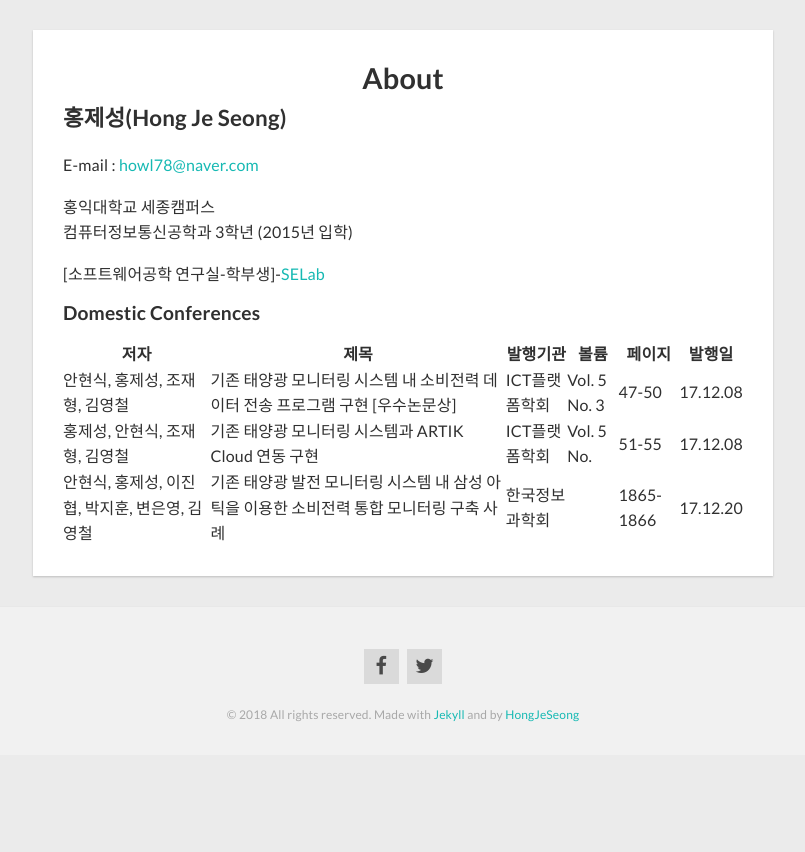
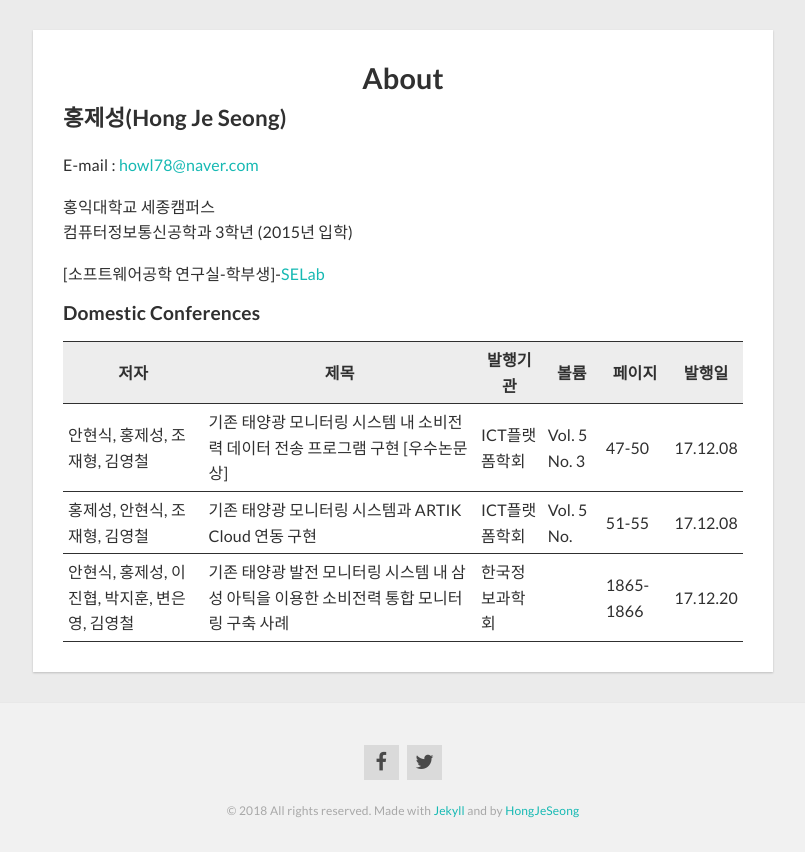
Before and after one commit to HongJeSeong/HongJeSeong.github.io, a Jekyll site: the page built from about/about.md, in a window 1280 px wide. Shown: the part 133-985 px from the top of the page, without its empty margins (237-1042 px from the left). Built offline with Jekyll 4.4.1, drawn with Linux system fonts in a browser that asks for light colours; nearby versions of some CDN libraries; before the commit the page ends 900 px from its top, so only the background shows below that.

Commit message:
edit css

```diff
--- a/_sass/_normalize.scss
+++ b/_sass/_normalize.scss
@@ -421,5 +421,10 @@ table {
 
 td,
 th {
-  padding: 0;
+    border-top: 1px solid;
+    border-bottom: 1px solid;
+    padding: 5px;
 }
+th {
+background-color:#ededed;
+}
```
